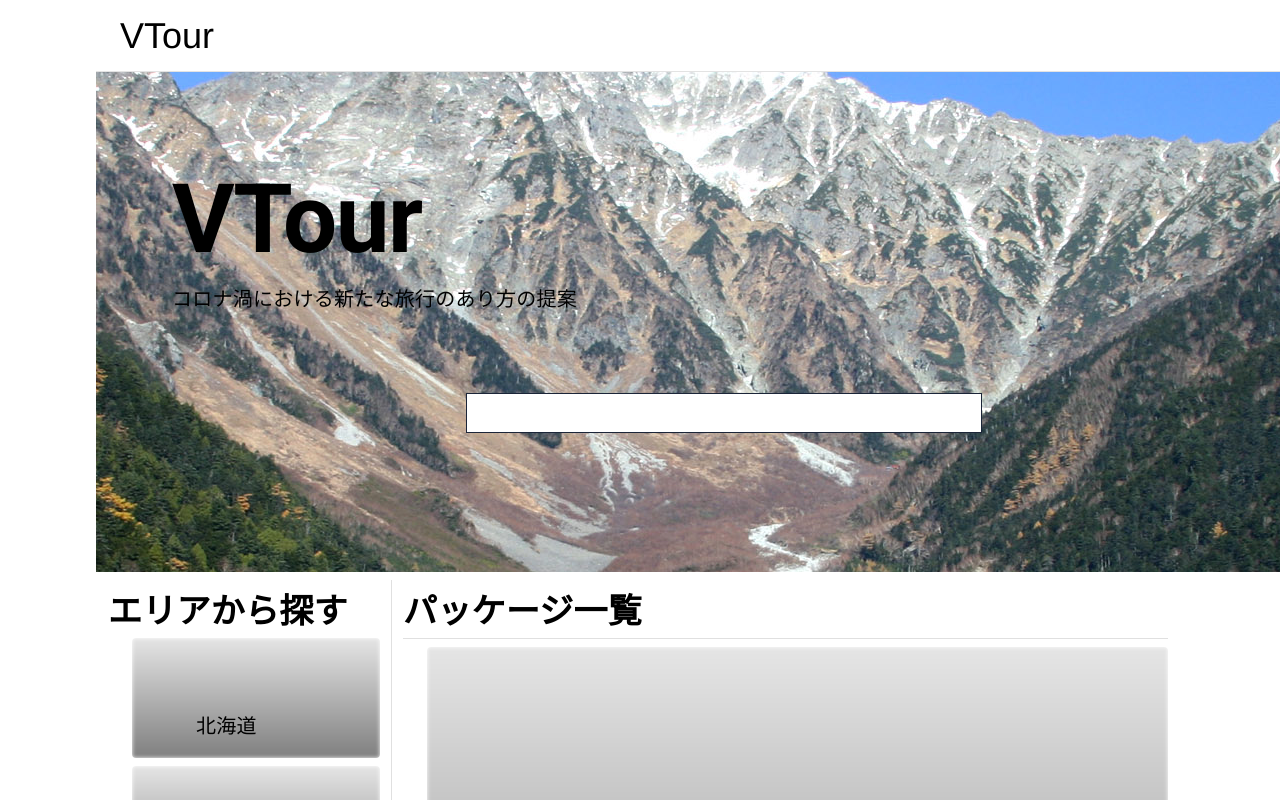
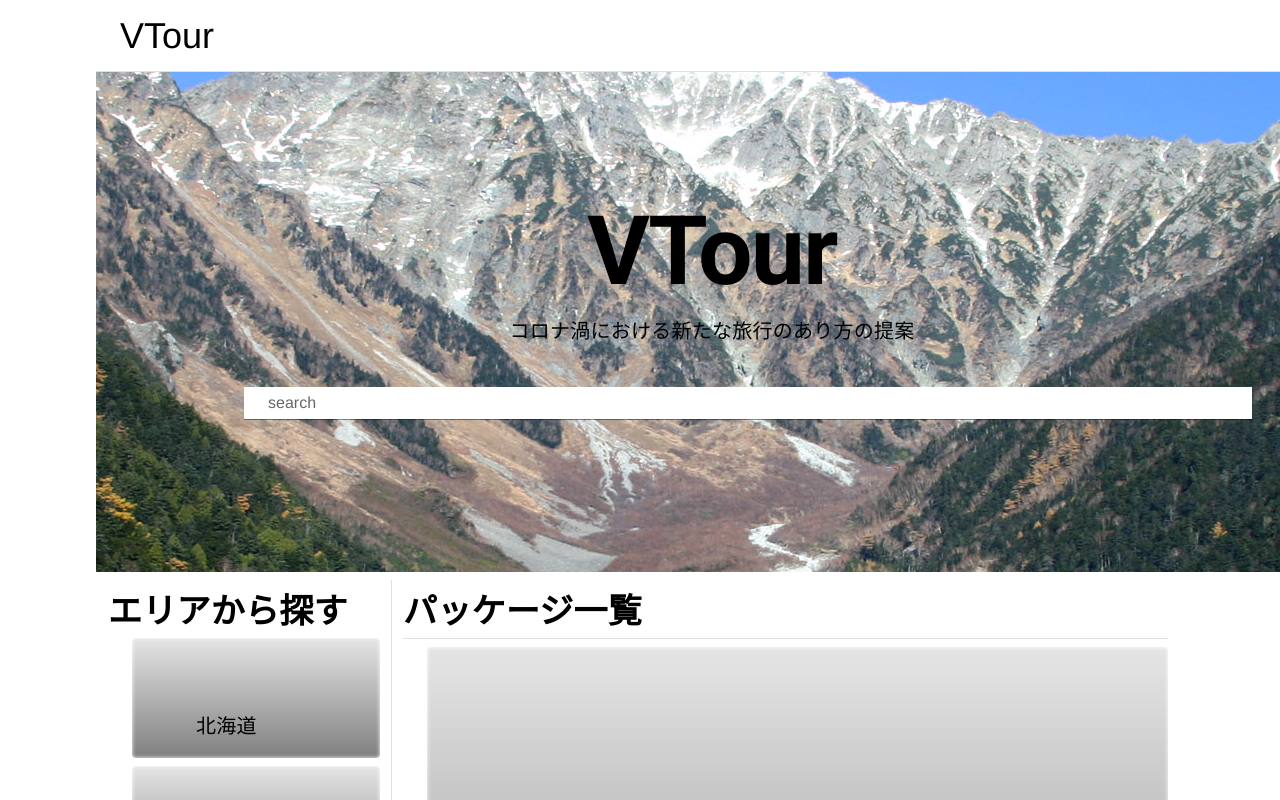
Before and after one commit to shortintern2020-B-frontier/TeamE, a Vue app: page /detail in a window 1280 px wide. Shown: the top 800 px of the page. Built offline with nearby package versions, Linux system fonts and the light colour scheme.

Commit message:
fix search form color

```diff
--- a/src/components/homeHero.vue
+++ b/src/components/homeHero.vue
@@ -1,21 +1,27 @@
 <template>
   <v-parallax dark v-bind:src="assetsImage">
     <v-container fluid>
-      <v-row align="center" justify="center">
-        <v-col align-self="auto">
+      <v-row align="center" justify="center" align-content="center">
+        <v-col class="text-center">
           <h1 class="display-4 font-weight-bold mb-4">VTour</h1>
           <h4 class="title">コロナ渦における新たな旅行のあり方の提案</h4>
         </v-col>
       </v-row>
       <v-row align="center" justify="center">
-      <v-col align-self="auto">
-          <div class="cp_iptxt">
-            <input class="ef" type="text" placeholder="">
-            <label>SEARCH</label>
-            <span class="focus_line"><i></i></span>
-          </div>
-          </v-col>
-          </v-row>
+        <v-col align-self="auto">
+            <div class="cp_iptxt">
+              <v-form ref="form">
+                <v-text-field
+                  v-model="model"
+                  :counter="max"
+                  :rules="rules"
+                  background-color="white"
+                  label="search"
+                ></v-text-field>
+              </v-form>
+            </div>
+        </v-col>
+      </v-row>
     </v-container>
   </v-parallax>
 </template>
@@ -29,94 +35,3 @@ export default {
   }
 };
 </script>
-
-<style>
-  .cp_iptxt {
-    position: relative;
-    text-align: center;
-    width: 50%;
-    margin: 40px 25%;
-  }
-  .cp_iptxt input[type='text'] {
-    font: 15px/24px sans-serif;
-    box-sizing: border-box;
-    width: 100%;
-    letter-spacing: 1px;
-    padding-left: 4em;
-  }
-  .cp_iptxt input[type='text']:focus {
-    outline: none;
-  }
-  .ef {
-    padding: 7px 14px;
-    transition: 0.4s;
-    border: 1px solid #1b2538;
-    background: white;
-  }
-  .ef ~ .focus_line:before,
-  .ef ~ .focus_line:after {
-    position: absolute;
-    top: 0;
-    left: 0;
-    width: 0;
-    height: 2px;
-    content: '';
-    transition: 0.3s;
-    background-color: blue;
-  }
-  .ef ~ .focus_line:after {
-    top: auto;
-    right: 0;
-    bottom: 0;
-    left: auto;
-  }
-  .ef ~ .focus_line i:before,
-  .ef ~ .focus_line i:after {
-    position: absolute;
-    top: 0;
-    left: 0;
-    width: 2px;
-    height: 0;
-    content: '';
-    transition: 0.4s;
-    background-color: blue;
-  }
-  .ef ~ .focus_line i:after {
-    top: auto;
-    right: 0;
-    bottom: 0;
-    left: auto;
-  }
-  .ef:focus ~ .focus_line:before,
-  .ef:focus ~ .focus_line:after,
-  .cp_iptxt.ef ~ .focus_line:before,
-  .cp_iptxt.ef ~ .focus_line:after {
-    width: 100%;
-    transition: 0.3s;
-  }
-  .ef:focus ~ .focus_line i:before,
-  .ef:focus ~ .focus_line i:after,
-  .cp_iptxt.ef ~ .focus_line i:before,
-  .cp_iptxt.ef ~ .focus_line i:after {
-    height: 100%;
-    transition: 0.4s;
-  }
-  .ef ~ label {
-    position: absolute;
-    z-index: -1;
-    top: 10px;
-    left: 14px;
-    width: 100%;
-    transition: 0.3s;
-    letter-spacing: 0.5px;
-    color: #aaaaaa;
-  }
-  .ef:focus ~ label,
-  .cp_iptxt.ef ~ label {
-    font-size: 12px;
-    top: -18px;
-    left: 0;
-    transition: 0.3s;
-    color: white;
-  }
-</style>
```
